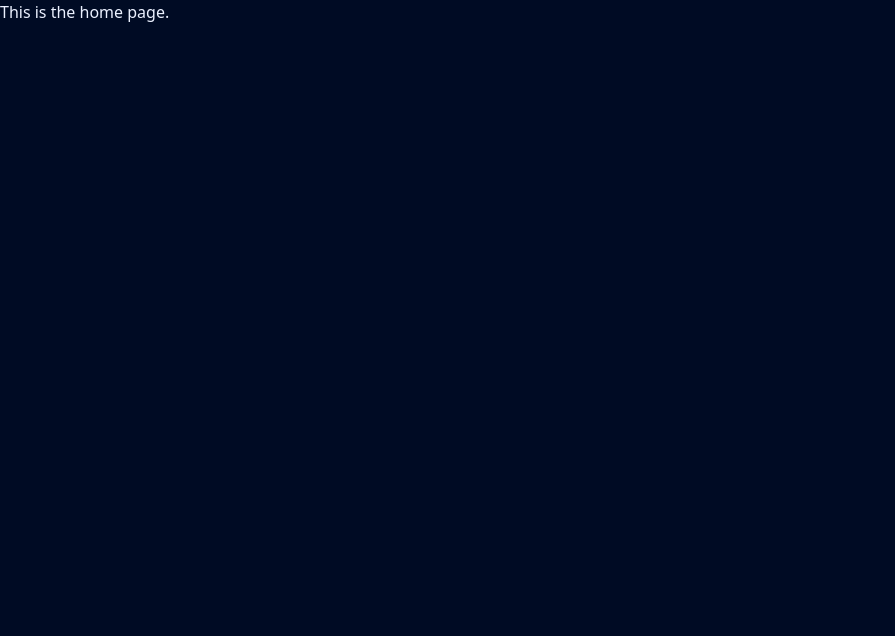
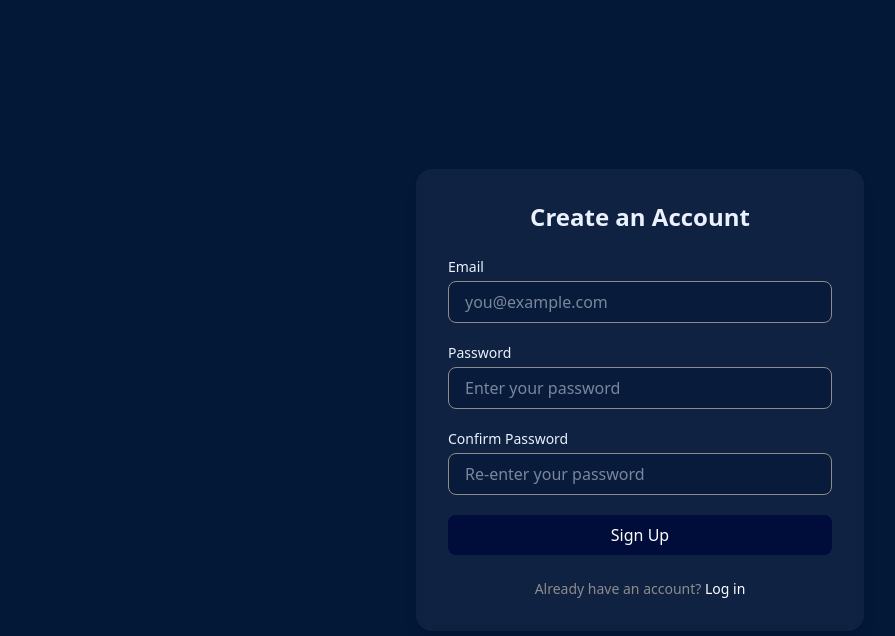
Before and after one commit to sandifx68/CloudDocSumm, a React (Vite) app in the folder frontend/: page /signUp in a window 1280 px wide. Before the commit this address led to /. Shown: the top 636 px of the page, without its empty margins (0-895 px from the left). Built offline with nearby package versions, Linux system fonts and the light colour scheme.

Commit message:
Added skeleton for sign authentication

```diff
--- a/frontend/package.json
+++ b/frontend/package.json
@@ -10,6 +10,7 @@
     "preview": "vite preview"
   },
   "dependencies": {
+    "@heroicons/react": "^2.2.0",
     "@tailwindcss/vite": "^4.1.12",
     "react": "^18.3.1",
     "react-dom": "^18.3.1",
--- a/frontend/src/app/App.tsx
+++ b/frontend/src/app/App.tsx
@@ -1,11 +1,13 @@
 import { BrowserRouter, Routes, Route, Navigate } from "react-router-dom";
 import Home from "./Home"
+import SignUp from "./SignUp";
 
 function App() {
   return (
     <BrowserRouter>
       <Routes>
         <Route path="/" element={<Home/>} />
+        <Route path="/signUp" element={<SignUp/>}/>
 
         {/* redirect unknown routes */}
         <Route path="*" element={<Navigate to="/" replace />} />
--- a/frontend/src/app/Home.tsx
+++ b/frontend/src/app/Home.tsx
@@ -1,6 +1,11 @@
+import Sidebar from "../components/Sidebar"
+
 function Home() {
     return (
-        <div className="bg-background text-text w-screen h-screen">This is the home page.</div>
+        <div className="bg-background text-text w-screen h-screen flex">
+            <Sidebar/>
+            <div className="flex-1 p-4 font-bold text-3xl">Document name.</div>
+        </div>
     )
 }
 
--- /dev/null
+++ b/frontend/src/app/SignUp.tsx
@@ -0,0 +1,72 @@
+//import React from "react";
+import { Link } from "react-router-dom";
+
+function SignUp() {
+  return (
+    <div className="min-h-screen flex items-center justify-center bg-background text-text">
+      <div className="w-full max-w-md p-8 rounded-2xl shadow-lg bg-white/5 backdrop-blur">
+        <h1 className="text-2xl font-bold mb-6 text-center text-text">
+          Create an Account
+        </h1>
+        <form className="space-y-5">
+          {/* Email */}
+          <div>
+            <label className="block text-sm font-medium mb-1" htmlFor="email">
+              Email
+            </label>
+            <input
+              id="email"
+              type="email"
+              placeholder="you@example.com"
+              className="w-full px-4 py-2 rounded-lg border border-muted bg-background/50 focus:border-accent focus:ring-2 focus:ring-accent outline-none"
+            />
+          </div>
+
+          {/* Password */}
+          <div>
+            <label className="block text-sm font-medium mb-1" htmlFor="password">
+              Password
+            </label>
+            <input
+              id="password"
+              type="password"
+              placeholder="Enter your password"
+              className="w-full px-4 py-2 rounded-lg border border-muted bg-background/50 focus:border-accent focus:ring-2 focus:ring-accent outline-none"
+            />
+          </div>
+
+          {/* Confirm Password */}
+          <div>
+            <label className="block text-sm font-medium mb-1" htmlFor="confirm">
+              Confirm Password
+            </label>
+            <input
+              id="confirm"
+              type="password"
+              placeholder="Re-enter your password"
+              className="w-full px-4 py-2 rounded-lg border border-muted bg-background/50 focus:border-accent focus:ring-2 focus:ring-accent outline-none"
+            />
+          </div>
+
+          {/* Submit */}
+          <button
+            type="submit"
+            className="w-full py-2 rounded-lg bg-button text-white font-medium hover:bg-button/90 transition cursor-pointer"
+          >
+            Sign Up
+          </button>
+        </form>
+
+        {/* Footer */}
+        <p className="text-center text-sm text-muted mt-6">
+          Already have an account?{" "}
+          <Link to="/login" className="text-accent hover:underline">
+            Log in
+          </Link>
+        </p>
+      </div>
+    </div>
+  );
+}
+
+export default SignUp;
--- /dev/null
+++ b/frontend/src/components/Sidebar.tsx
@@ -0,0 +1,13 @@
+import Authenticator from "../features/auth/components/Authenticator";
+
+function Sidebar () {
+    return (
+        <div className="p-4 bg-sidebar text-text w-1/5 h-screen border border-sidebar rounded-r-xl">
+            <div className="p-2 text-2xl text-text font-bold">Cloud Doc Summ</div>
+            <Authenticator/>
+            <div>History below</div>
+        </div>
+    )
+}
+
+export default Sidebar;
--- /dev/null
+++ b/frontend/src/features/auth/components/Authenticator.tsx
@@ -0,0 +1,27 @@
+import { ArrowRightStartOnRectangleIcon } from "@heroicons/react/16/solid";
+import { useState } from "react";
+import { Link } from "react-router-dom";
+
+function Authenticator() {
+
+    const [authenticated, setAuthenticated] = useState(false)
+
+    if(!authenticated) {
+        return (
+            <div className="p-2 flex flex-row justify-around">
+                <Link to="/signUp" className="text-2xl font-bold text-text outline-2 outline-offset-3 rounded-xl">Sign Up</Link>
+                <button onClick={() => setAuthenticated(true)} className="text-2xl font-bold text-text outline-2 outline-offset-3 rounded-xl">Sign In</button>
+            </div>
+        )
+    }
+
+    return (
+        <div className="p-2 flex flex-row items-center">
+            <div className="text-2xl font-bold flex-1">Your name</div>
+            <ArrowRightStartOnRectangleIcon onClick={() => setAuthenticated(false)} className="w-1/5 text-text size-8 outline-2 outline-offset-3 rounded-xl"/>
+        </div>
+    )
+
+}
+
+export default Authenticator;
--- a/frontend/src/styles/globals.css
+++ b/frontend/src/styles/globals.css
@@ -1,6 +1,10 @@
 @import "tailwindcss";
 
 @theme {
-    --color-background: #000b24;
+    --color-background: #031737;
+    --color-sidebar: #00121b;
     --color-text: #ebf1ff;
+    --color-muted: #8d8c8c;
+    --color-accent: #FFFFFF;
+    --color-button: #000c3a;
 }
```
Also changed, not shown: 1 other file (tests, documents, lock files or other folders).
